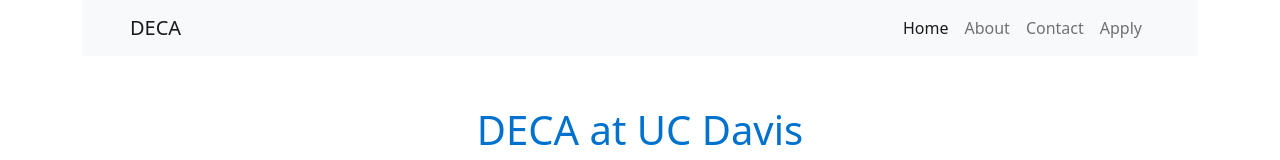
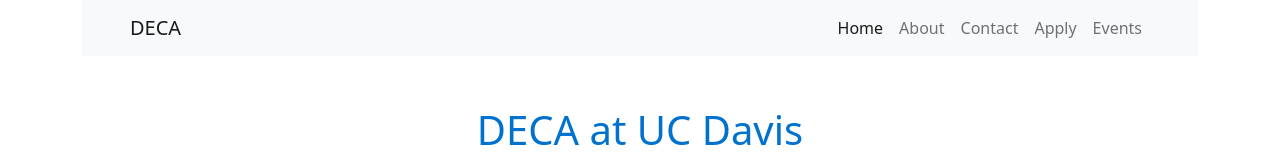
Before and after one commit to Harsh-Karia/DECA-information-website, a React (Create React App) app in the folder deca_website/: page / in a window 1280 px wide. Shown: the top 160 px of the page. Built offline with nearby package versions, Linux system fonts and the light colour scheme.

Commit message:
added Events page

```diff
--- a/deca_website/src/App.js
+++ b/deca_website/src/App.js
@@ -6,6 +6,7 @@
 import About from './Pages/About';
 import Contact from './Pages/Contact';
 import Apply from './Pages/Apply';
+import Events from './Pages/Events';
 import Home from './Pages/Home';
 import Footer from './Components/Footer';
 
@@ -19,6 +20,7 @@
           <Route path='/' element= {<Home/>}/>
           <Route path='/about' element= {<About/>}/>
           <Route path='/contact' element= {<Contact/>}/>
+          <Route path='/contact' element= {<Events/>}/>
           <Route path='/apply' element= {<Apply/>}/>
         </Routes>
       </Container>
--- a/deca_website/src/Components/Navbar.js
+++ b/deca_website/src/Components/Navbar.js
@@ -43,6 +43,10 @@
           <Link className="nav-link" to="/apply"> Apply </Link>
         </li>
 
+        <li className="nav-item">
+          <Link className="nav-link" to="/events"> Events </Link>
+        </li>
+
       </ul>
     </div>
   </div>
```
